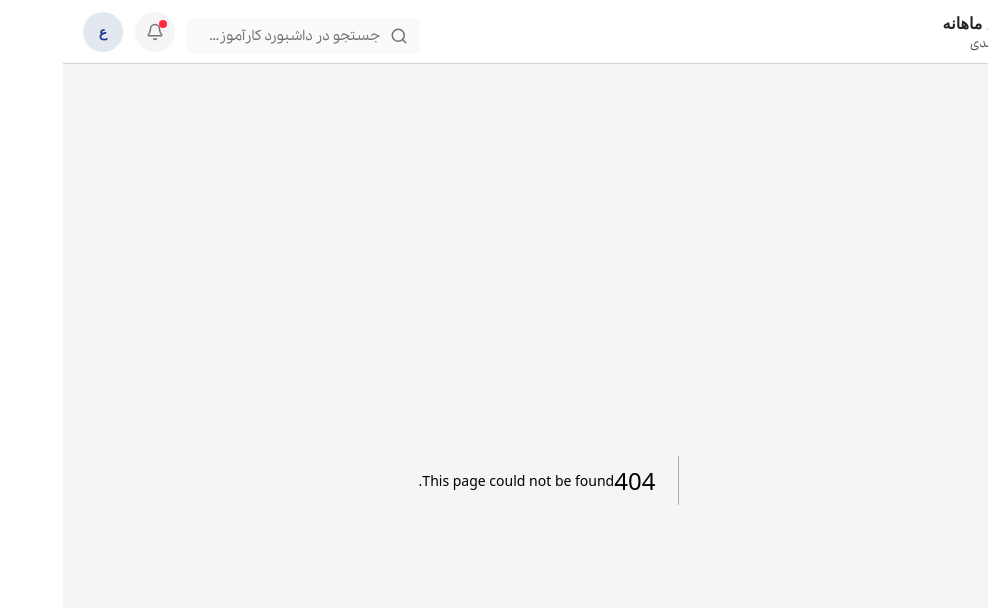
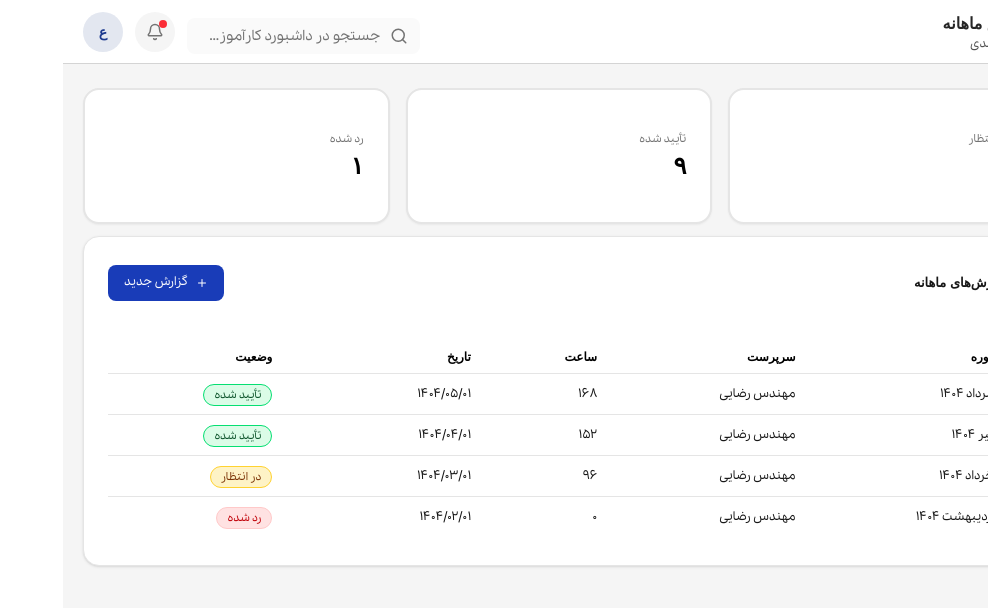
Before and after one commit to parrsa/InternshipNezam, a Next.js app: page /users/monthly-report in a window 1280 px wide. Before the commit this address had no page. Shown: the top 608 px of the page, without its empty margins (292-1280 px from the left). Built offline with nearby package versions, Linux system fonts and the light colour scheme; a web font is replaced by a local one.

Commit message:
complete monthlypage

```diff
--- a/app/components/ui/Table/index.tsx
+++ b/app/components/ui/Table/index.tsx
@@ -87,6 +87,99 @@
 
 
 
+// "use client";
+// import { cn } from "@/lib/cn";
+// import { useTouchScroll } from "@/lib/useTouchScroll";
+
+// interface TableProps {
+//   tableRow: any;
+//   tableCol: any;
+//   minHeight?: string;
+//   HeaderPY?: string
+// }
+
+// function Table({ tableRow, tableCol, minHeight = "390px", HeaderPY }: TableProps) {
+//   const { sliderRef, startDragging, onDragging, stopDragging } =
+//     useTouchScroll();
+//   return (
+//     <div className="bg-white h-full">
+//       <div
+//         ref={sliderRef}
+//         style={{
+//           minHeight: minHeight,
+//           // minWidth: "max-content",
+//         }}
+//         className="overflow-x-auto overflow-y-auto cursor-grab active:cursor-grabbing h-full no-scrollbar pb-2"
+//         onMouseDown={startDragging}
+//         onMouseMove={onDragging}
+//         onMouseUp={stopDragging}
+//         onMouseLeave={stopDragging}
+//         onTouchStart={startDragging}
+//         onTouchMove={onDragging}
+//         onTouchEnd={stopDragging}
+//       >
+//         <table className="min-w-full select-none">
+//           <thead className="border-b border-brand-500 bg-white sticky top-0 z-10">
+//             <tr className="px-6">
+//               {tableCol.map((col: any, index: number) => (
+//                 <th
+//                   key={String(col.key)}
+//                   className={` ${HeaderPY ? HeaderPY : "py-3"} text-xs font-bold text-neutral-800 px-2
+//                    ${col.width} ${index === 0 && "pr-3"} ${index === 6 && "pl-3"
+//                     }`}
+//                 >
+//                   {col.label}
+//                 </th>
+//               ))}
+//             </tr>
+//           </thead>
+//           <tbody className="bg-white">
+//             {tableRow?.length === 0 ? (
+//               <tr>
+//                 <td
+//                   colSpan={tableCol.length}
+//                   className="py-6 text-center text-gray-500 h-72 text-lg"
+//                 >
+//                   موردی یافت نشد.
+//                 </td>
+//               </tr>
+//             ) : (
+//               <>
+//                 {tableRow?.map((row: any, idx: number) => (
+//                   <tr
+//                     key={idx}
+//                     className={cn(
+//                       "px-1 odd:bg-neutral-50 border-b border-neutral-200",
+//                       row._rowClassName || "" // اضافه کردن این خط
+//                     )}
+//                   >
+//                     {tableCol.map((col: any, index: number) => (
+//                       <td
+//                         key={String(col.key)}
+//                         className={cn(
+//                           "py-3.5 text-bace font-medium px-2 text-nowrap",
+//                           index === 0 && "pr-3",
+//                           col.className,
+//                         )}
+//                       >
+//                         {col.render ? col.render(row) : (row as any)[col.key]}
+//                       </td>
+//                     ))}
+//                   </tr>
+//                 ))}
+//               </>
+//             )}
+//           </tbody>
+//         </table>
+//       </div>
+//     </div>
+//   );
+// }
+
+// export default Table;
+
+
+
 "use client";
 import { cn } from "@/lib/cn";
 import { useTouchScroll } from "@/lib/useTouchScroll";
@@ -95,20 +188,25 @@ interface TableProps {
   tableRow: any;
   tableCol: any;
   minHeight?: string;
-  HeaderPY?: string
+  HeaderPY?: string;
+  fixed?: boolean; // table-fixed برای عرض دقیق ستون‌ها
 }
 
-function Table({ tableRow, tableCol, minHeight = "390px", HeaderPY }: TableProps) {
+function Table({
+  tableRow,
+  tableCol,
+  minHeight = "390px",
+  HeaderPY,
+  fixed = false,
+}: TableProps) {
   const { sliderRef, startDragging, onDragging, stopDragging } =
     useTouchScroll();
+
   return (
     <div className="bg-white h-full">
       <div
         ref={sliderRef}
-        style={{
-          minHeight: minHeight,
-          // minWidth: "max-content",
-        }}
+        style={{ minHeight }}
         className="overflow-x-auto overflow-y-auto cursor-grab active:cursor-grabbing h-full no-scrollbar pb-2"
         onMouseDown={startDragging}
         onMouseMove={onDragging}
@@ -118,15 +216,18 @@ function Table({ tableRow, tableCol, minHeight = "390px", HeaderPY }: TableProps
         onTouchMove={onDragging}
         onTouchEnd={stopDragging}
       >
-        <table className="min-w-full select-none">
-          <thead className="border-b border-brand-500 bg-white sticky top-0 z-10">
-            <tr className="px-6">
-              {tableCol.map((col: any, index: number) => (
+        <table className={cn("min-w-full select-none", fixed && "w-full table-fixed")}>
+          <thead className="border-b border-neutral-200 bg-white sticky top-0 z-10">
+            <tr>
+              {tableCol.map((col: any) => (
                 <th
                   key={String(col.key)}
-                  className={` ${HeaderPY ? HeaderPY : "py-3"} text-xs font-bold text-neutral-800 px-2
-                   ${col.width} ${index === 0 && "pr-3"} ${index === 6 && "pl-3"
-                    }`}
+                  className={cn(
+                    HeaderPY ?? "py-3",
+                    "px-4 text-right text-xs font-bold text-neutral-800",
+                    col.width,
+                    col.thClassName,
+                  )}
                 >
                   {col.label}
                 </th>
@@ -144,30 +245,27 @@ function Table({ tableRow, tableCol, minHeight = "390px", HeaderPY }: TableProps
                 </td>
               </tr>
             ) : (
-              <>
-                {tableRow?.map((row: any, idx: number) => (
+              tableRow?.map((row: any, idx: number) => (
                 <tr
                   key={idx}
                   className={cn(
-                      "px-1 odd:bg-neutral-50 border-b border-neutral-200",
-                      row._rowClassName || "" // اضافه کردن این خط
+                    "border-b border-neutral-200 last:border-b-0",
+                    row._rowClassName ?? "odd:bg-neutral-50",
                   )}
                 >
-                    {tableCol.map((col: any, index: number) => (
+                  {tableCol.map((col: any) => (
                     <td
                       key={String(col.key)}
                       className={cn(
-                          "py-3.5 text-bace font-medium px-2 text-nowrap",
-                          index === 0 && "pr-3",
+                        "px-4 py-2 text-right text-nowrap",
                         col.className,
                       )}
                     >
-                        {col.render ? col.render(row) : (row as any)[col.key]}
+                      {col.render ? col.render(row) : row[col.key]}
                     </td>
                   ))}
                 </tr>
-                ))}
-              </>
+              ))
             )}
           </tbody>
         </table>
--- /dev/null
+++ b/app/users/monthly-report/components/monthlyCards/index.tsx
@@ -0,0 +1,32 @@
+"use client";
+
+const toFa = (v: string | number) =>
+    String(v).replace(/\d/g, (d) => "۰۱۲۳۴۵۶۷۸۹"[Number(d)]);
+
+const stats = [
+    { key: "pending", label: "در انتظار", value: 2 },
+    { key: "approved", label: "تأیید شده", value: 9 },
+    { key: "rejected", label: "رد شده", value: 1 },
+];
+
+function MonthlyCards() {
+    return (
+        <div dir="rtl" className="grid w-full grid-cols-3 gap-4 ">
+            {stats.map((item) => (
+                <div
+                    key={item.key}
+                    className="flex h-34 flex-col items-start justify-center rounded-2xl border-2 shadow-xs border-neutral-200 bg-white p-5 sm:p-6"
+                >
+                    <span className="text-2xs font-normal text-neutral-500">
+                        {item.label}
+                    </span>
+                    <span className="mt-1 text-2xl font-bold leading-tight text-black">
+                        {toFa(item.value)}
+                    </span>
+                </div>
+            ))}
+        </div>
+    );
+}
+
+export default MonthlyCards;
--- /dev/null
+++ b/app/users/monthly-report/components/monthlyTable/index.tsx
@@ -0,0 +1,125 @@
+"use client";
+
+import { Button } from "@/app/components/ui/Button";
+import Table from "@/app/components/ui/Table";
+import { cn } from "@/lib/cn";
+import { Plus } from "lucide-react";
+
+const toFa = (v: string | number) =>
+    String(v).replace(/\d/g, (d) => "۰۱۲۳۴۵۶۷۸۹"[Number(d)]);
+
+type ReportStatus = "approved" | "pending" | "rejected";
+
+interface Report {
+    period: string;
+    supervisor: string;
+    hours: number;
+    date: string;
+    status: ReportStatus;
+    _rowClassName?: string;
+}
+
+const reports: Report[] = [
+    { period: "مرداد 1404", supervisor: "مهندس رضایی", hours: 168, date: "1404/05/01", status: "approved", _rowClassName: "bg-white" },
+    { period: "تیر 1404", supervisor: "مهندس رضایی", hours: 152, date: "1404/04/01", status: "approved", _rowClassName: "bg-white" },
+    { period: "خرداد 1404", supervisor: "مهندس رضایی", hours: 96, date: "1404/03/01", status: "pending", _rowClassName: "bg-white" },
+    { period: "اردیبهشت 1404", supervisor: "مهندس رضایی", hours: 0, date: "1404/02/01", status: "rejected", _rowClassName: "bg-white" },
+];
+
+const statusMap: Record<ReportStatus, { label: string; className: string }> = {
+    approved: { label: "تأیید شده", className: "border-green-400 bg-green-100 text-green-900" },
+    pending: { label: "در انتظار", className: "border-amber-300 bg-amber-100 text-amber-900" },
+    rejected: { label: "رد شده", className: "border-red-200 bg-red-100 text-red-700" },
+};
+
+const TH = "text-xs font-semibold text-black";
+const TD = "text-xs  text-neutral-900";
+
+const tableCol = [
+    {
+        key: "period",
+        label: "دوره",
+        width: "w-[22%]",
+        thClassName: TH,
+        className: `${TD} font-medium`,
+        render: (row: Report) => toFa(row.period),
+    },
+    {
+        key: "supervisor",
+        label: "سرپرست",
+        width: "w-[22%]",
+        thClassName: TH,
+        className: TD,
+        render: (row: Report) => row.supervisor,
+    },
+    {
+        key: "hours",
+        label: "ساعت",
+        width: "w-[14%]",
+        thClassName: TH,
+        className: TD,
+        render: (row: Report) => toFa(row.hours),
+    },
+    {
+        key: "date",
+        label: "تاریخ",
+        width: "w-[22%]",
+        thClassName: TH,
+        className: TD,
+        render: (row: Report) => toFa(row.date),
+    },
+    {
+        key: "status",
+        label: "وضعیت",
+        width: "w-[20%]",
+        thClassName: TH,
+        className: "",
+        render: (row: Report) => {
+            const s = statusMap[row.status];
+            return (
+                <span
+                    className={`inline-flex items-center rounded-full border px-2.5 py-0.5 text-2xs font-medium leading-4 ${s.className}`}
+                >
+                    {s.label}
+                </span>
+            );
+        },
+    },
+];
+
+function MonthlyTable() {
+    return (
+        <div
+            dir="rtl"
+            className="w-full rounded-2xl border border-neutral-200 bg-white px-6 pt-7 pb-5 shadow-sm"
+        >
+            <div className="mb-10 flex items-center justify-between">
+                <h3 className="text-s font-bold text-neutral-900">گزارش‌های ماهانه</h3>
+
+                <Button
+                    variant="solid"
+                    color="input"
+                    rounded="lg"
+                    leftIcon={<Plus size={12} />}
+                    textSize="xs"
+                    className={cn(
+                        "h-9  py-0"
+                    )}
+                >
+                    <p>گزارش جدید</p>
+                </Button>
+
+            </div>
+
+            <Table
+                tableRow={reports}
+                tableCol={tableCol}
+                minHeight="auto"
+                HeaderPY="py-2"
+                fixed
+            />
+        </div>
+    );
+}
+
+export default MonthlyTable;
--- /dev/null
+++ b/app/users/monthly-report/page.tsx
@@ -0,0 +1,14 @@
+import React from "react";
+import MonthlyTable from "./components/monthlyTable";
+import MonthlyCards from "./components/monthlyCards";
+
+function MonthlyPage() {
+    return (
+        <div className="w-full flex flex-col gap-3 px-5 p-2 items-center justify-center">
+            <MonthlyCards />
+            <MonthlyTable />
+        </div>
+    );
+}
+
+export default MonthlyPage;
```
Lines whose indentation alone changed are shown as unchanged.
